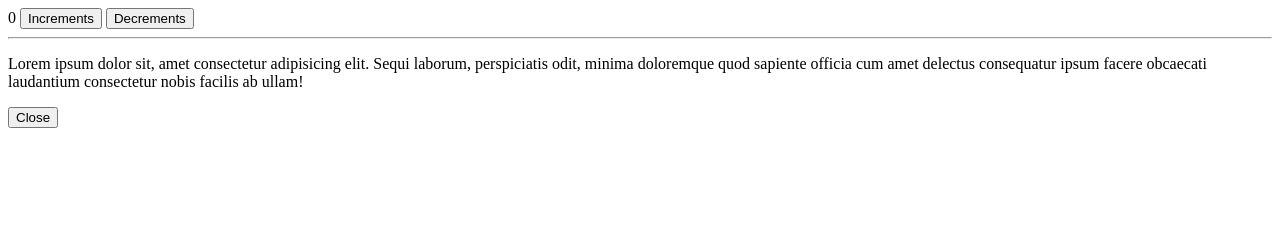
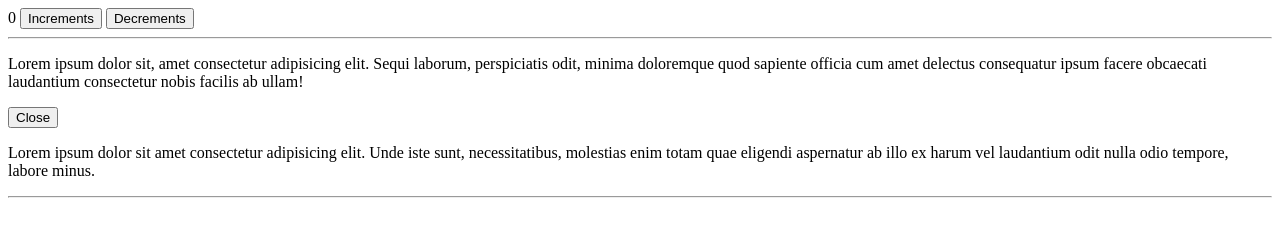
Before and after one commit to Jesse-js/course-alpine-js, a plain HTML site: page public/index.html in a window 1280 px wide. Both pictures are taken after a click on the button "Open". Drawn offline with nearby package versions, Linux system fonts and the light colour scheme.

Commit message:
feat: working with x-if

```diff
--- a/public/index.html
+++ b/public/index.html
@@ -28,7 +28,7 @@
       <button x-on:click="increment">Increments</button>
       <button x-on:click="decrement">Decrements</button>
     </div>
-    <hr>
+    <hr />
     <div
       x-data="{
         open: false,
@@ -47,6 +47,14 @@
       >
         Open
       </button>
+      <template x-if="open">
+        <p>
+          Lorem ipsum dolor sit amet consectetur adipisicing elit. Unde iste sunt,
+          necessitatibus, molestias enim totam quae eligendi aspernatur ab illo ex
+          harum vel laudantium odit nulla odio tempore, labore minus.
+        </p>
+      </template>
     </div>
+    <hr />
   </body>
 </html>
```
